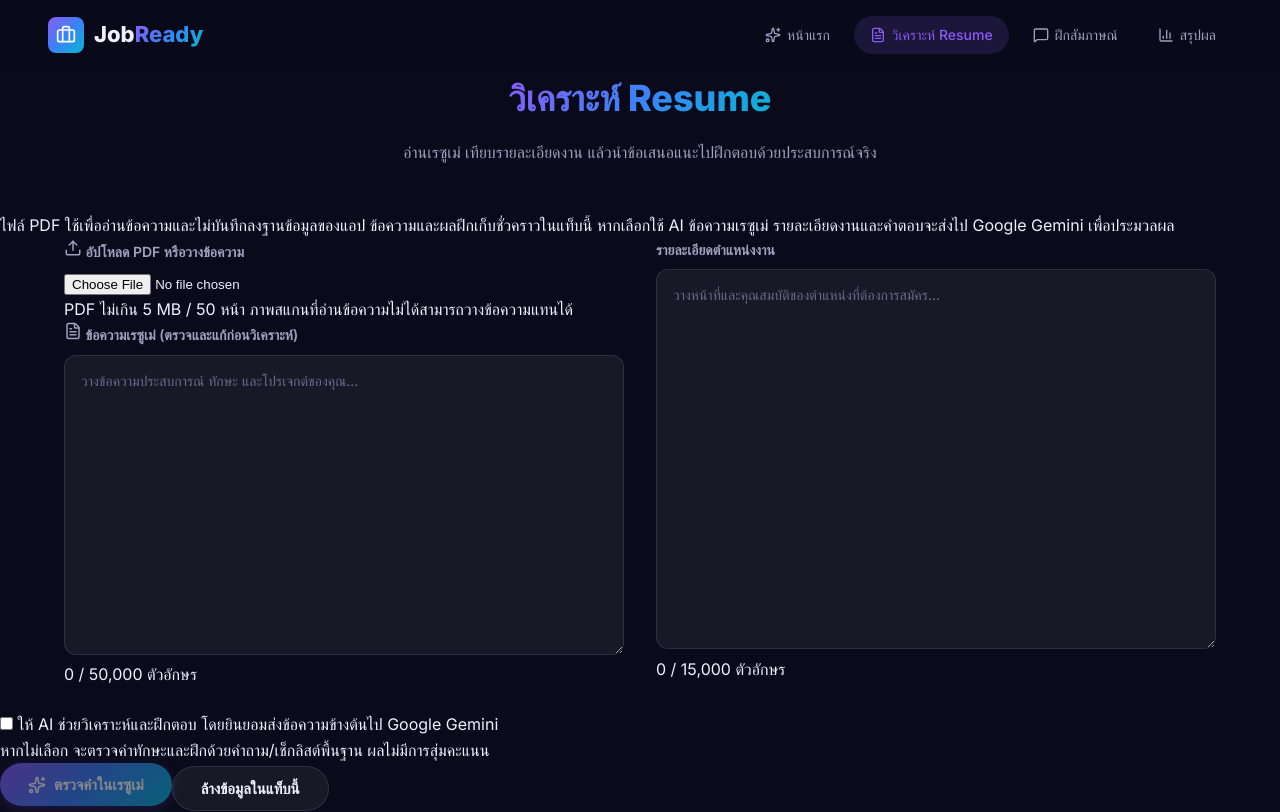
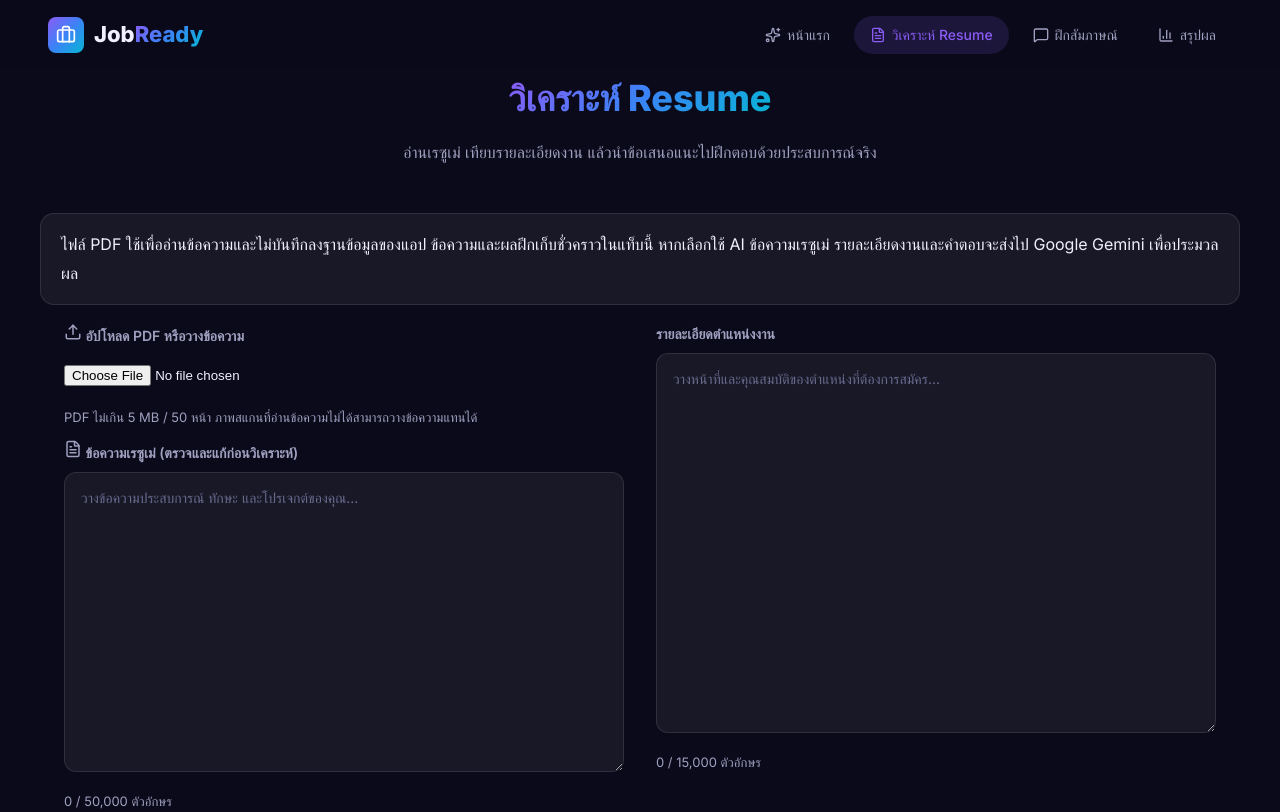
Before and after one commit to Jirachtt/jobready-backend, a React (Vite) app in the folder frontend/: page /resume in a window 1280 px wide. Shown: the top 812 px of the page. Built offline with nearby package versions, Linux system fonts and the light colour scheme.

Commit message:
Style the resume and practice workflow

```diff
--- a/frontend/src/index.css
+++ b/frontend/src/index.css
@@ -1174,3 +1174,13 @@ a:hover {
 ::-webkit-scrollbar-thumb:hover {
   background: var(--text-muted);
 }
+/* Core workflow: readable input, explicit provenance, recoverable errors. */
+.workflow-note,.workflow-error,.result-notice{max-width:1200px;margin:18px auto;padding:16px 20px;border:1px solid var(--glass-border);border-radius:14px;background:var(--glass);line-height:1.8;overflow-wrap:anywhere}
+.workflow-error{color:var(--accent-red);display:flex;align-items:center;gap:10px;flex-wrap:wrap}
+.result-notice{border-left:4px solid var(--accent-cyan);font-size:14px}.result-notice p{margin:6px 0 0}
+.workflow-actions{display:flex;gap:12px;flex-wrap:wrap;justify-content:center;margin:24px 0}
+.help-text{font-size:13px;line-height:1.8;color:var(--text-secondary);margin:10px 0}
+.consent-label{display:flex;gap:10px;align-items:flex-start}.consent-label input{margin-top:8px}
+.practice-container{max-width:900px;margin:0 auto}.practice-card{padding:28px;margin:20px 0;line-height:1.85}.practice-card h2{font-size:22px;line-height:1.6;margin-bottom:14px}.practice-card h3{margin:20px 0 8px}.practice-card p{white-space:pre-wrap;overflow-wrap:anywhere;margin-bottom:12px}.practice-card textarea{width:100%;margin-bottom:18px}.practice-card details{padding:16px 0;border-top:1px solid var(--glass-border)}.practice-card summary{cursor:pointer;line-height:1.8}.practice-feedback{margin-top:24px}.practice-card ul,.result-card ul{padding-left:22px}
+input[type=file]{max-width:100%;padding:10px 0}textarea:disabled{opacity:.8}
+@media(max-width:600px){.practice-card{padding:20px}.workflow-actions .btn{width:100%}}
```
